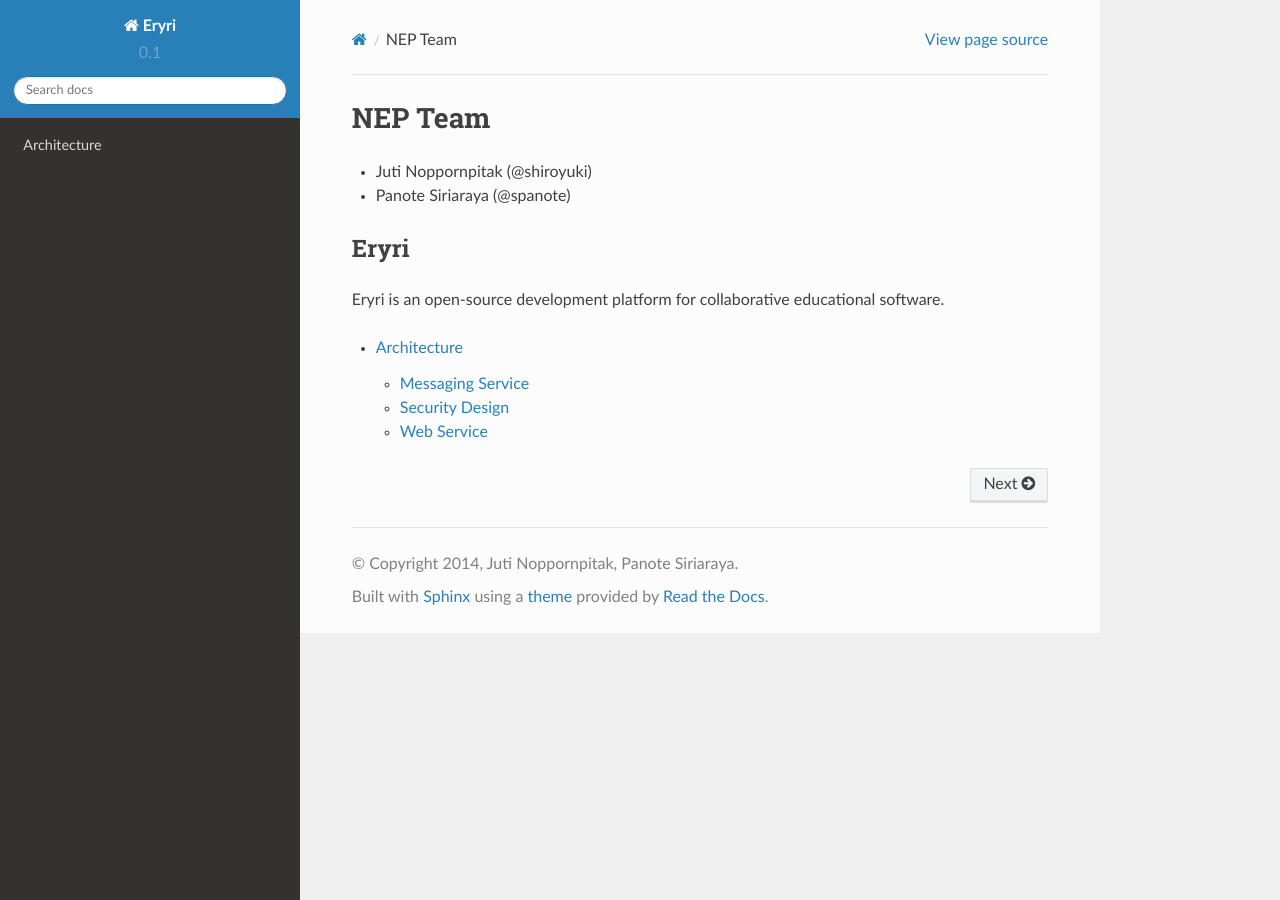
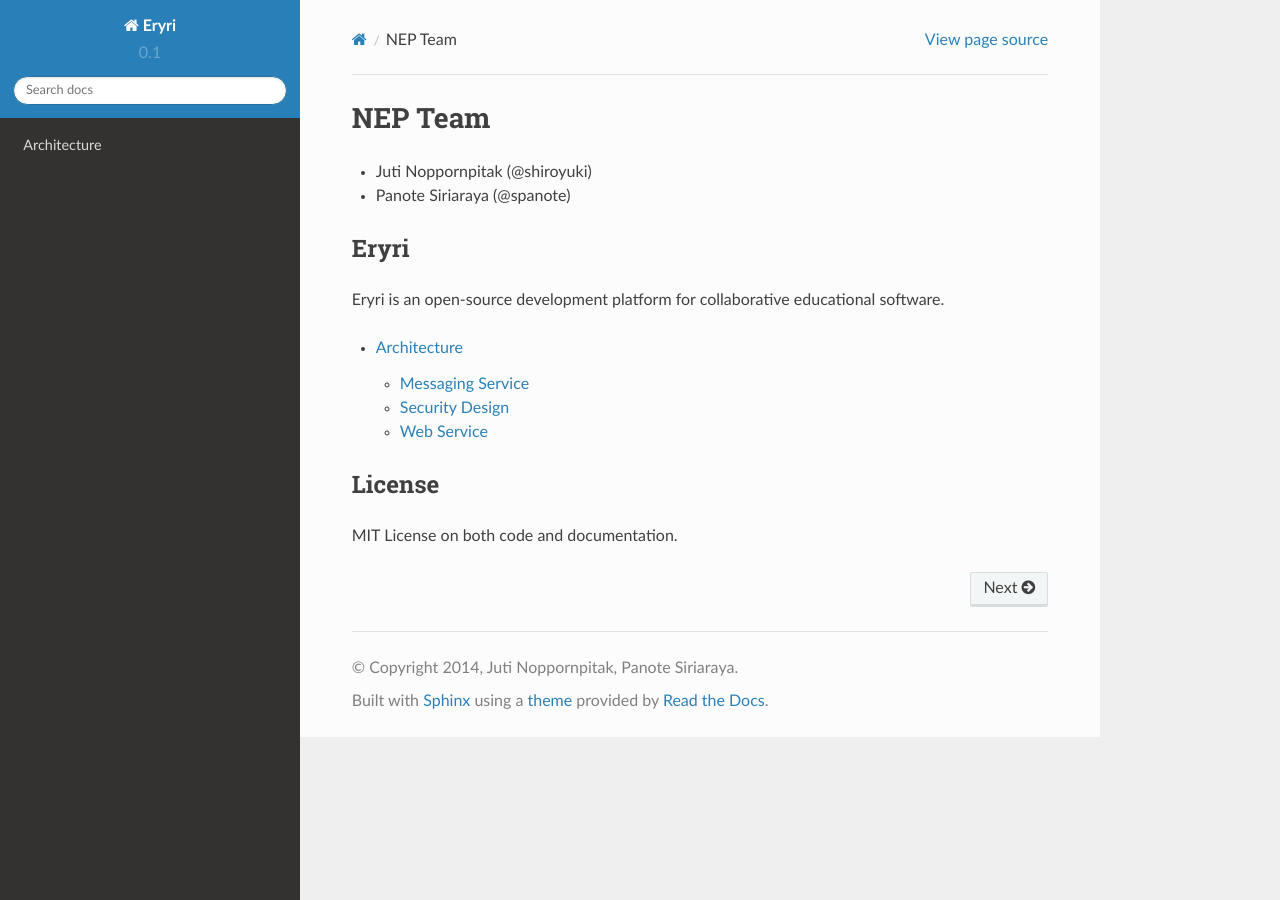
Before and after one commit to nepteam/documentation, a Sphinx documentation site: the page built from docs/source/index.rst, in a window 1280 px wide. Built offline with Sphinx 7.4.7 and the Read the Docs theme 2.0.0, drawn with Linux system fonts in a browser that asks for light colours; formulas are drawn with MathJax 3.

Commit message:
Updated the front page

```diff
--- a/docs/source/index.rst
+++ b/docs/source/index.rst
@@ -20,6 +20,11 @@ Eryri is an open-source development platform for collaborative educational softw
 
    architecture/index
 
+License
+=======
+
+MIT License on both code and documentation.
+
 .. Indices and tables
    ==================
 
```
